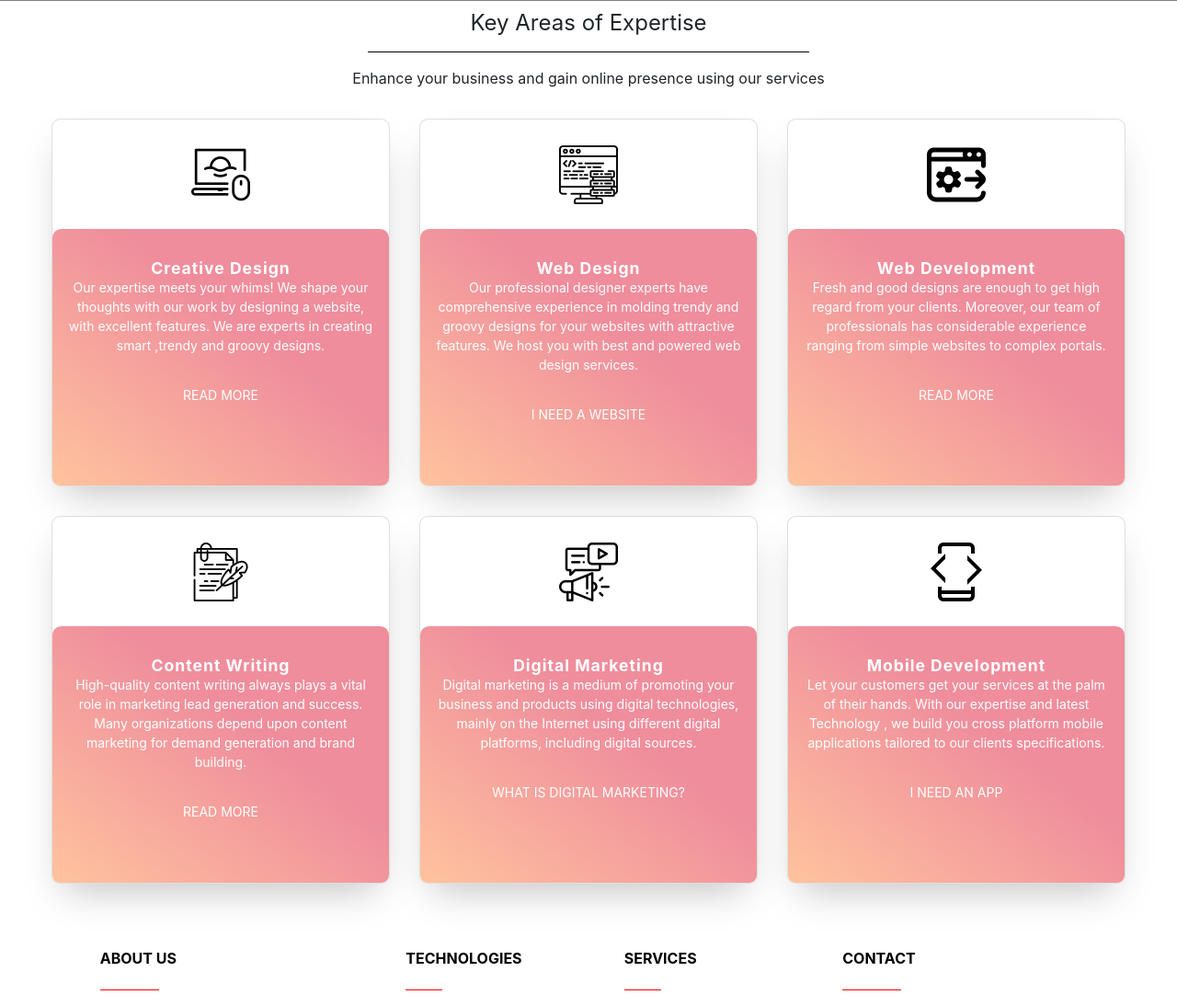
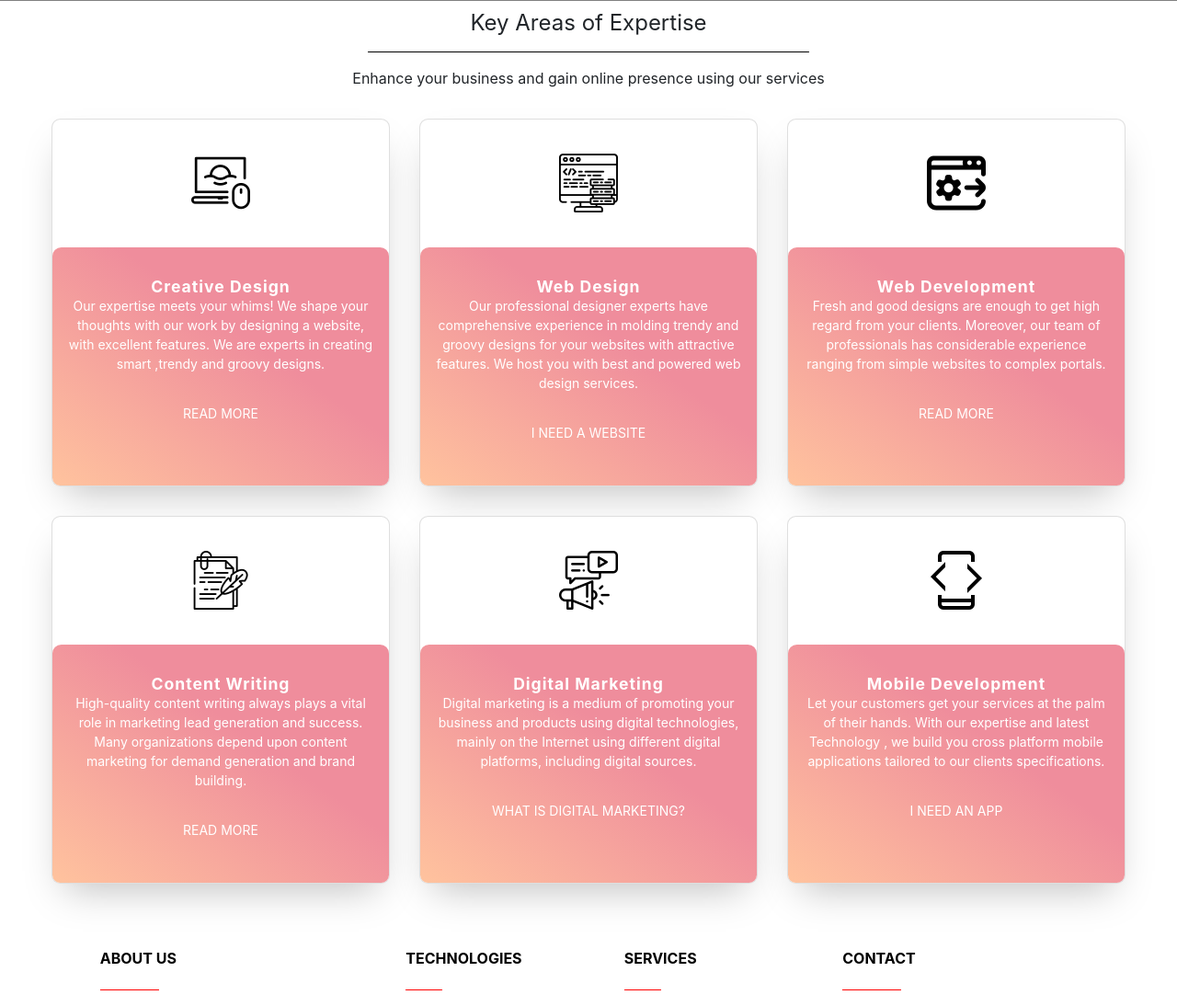
Before and after one commit to brendangaturu/Brendan_Website, a Django app: page / in a window 1280 px wide. Shown: the part 799-1893 px from the top of the page at 92% size. Run offline with Django 3.2, Linux system fonts and the light colour scheme; some libraries are stand-ins or nearby versions; some web fonts are replaced.

```diff
--- a/static/css/base.css
+++ b/static/css/base.css
@@ -166,7 +166,7 @@ h6 {
 }
 
 .card_content {
-    height: 70%;
+    height: 65%;
     border-top-left-radius: 0.6rem;
     border-top-right-radius: 0.6rem;
     padding: 1rem;
@@ -297,8 +297,6 @@ div .serv-detail {
 
 .serv-detail, .serv {
     margin: 30px auto;
-
-
 }
 
 
```
